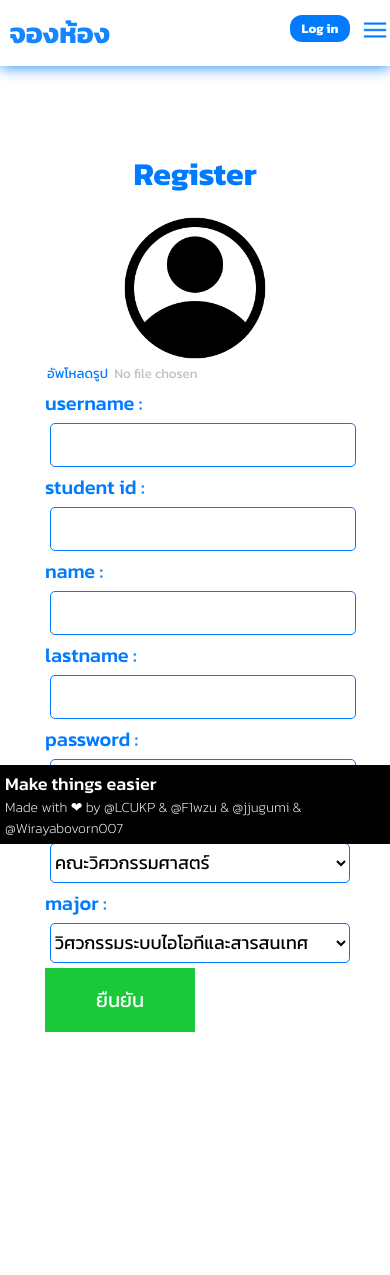
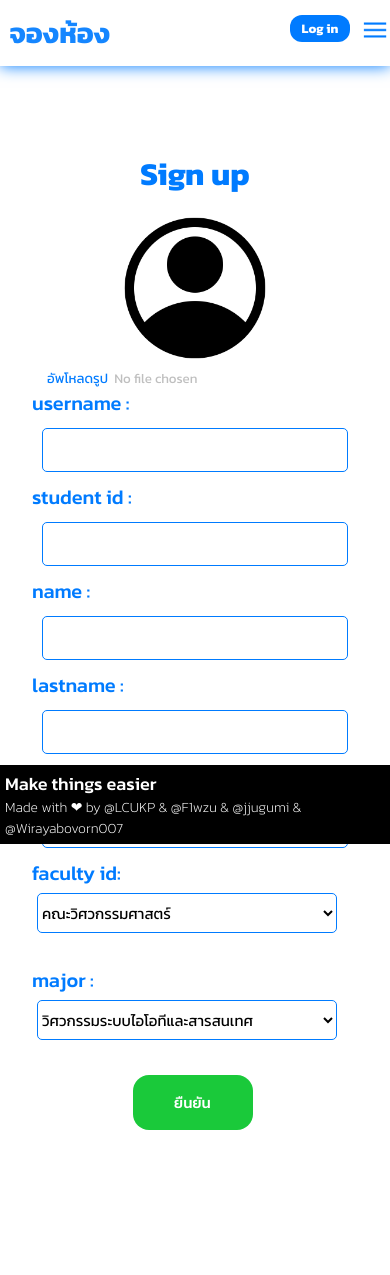
Before and after one commit to LCUKP/Project-PSCP-2024, a Django app: page /register in a window 390 px wide. Before the commit the page ends 1032 px from the top, so only its background shows below. Run offline with Django 5.2, Linux system fonts and the light colour scheme; data comes from the database, SQL or seed files in the repository.

Commit message:
Add responsive to registor.html

```diff
--- a/oursite/app_admin/static/css/form.css
+++ b/oursite/app_admin/static/css/form.css
@@ -13,7 +13,11 @@
     border-radius: 5px;
     margin: 10px;
 }
-
+.input-regis{
+    display: flex;
+    flex-direction: column;
+    float: left;
+}
 .pos{
     display: flex;
     align-items: center;
@@ -24,42 +28,46 @@
     font-size: 20px;
     font-weight: 500;
 }
+
 .input-box{
     float: left;
 }
 .input-box input,select,textarea{
     margin: 10px;
 }
-#submitbt, #submitbt00, #submitbt01{
+#submitbt{
     cursor: pointer;
     transition: 0.3s;
-    border-color: transparent;
+    border: 0.5px solid transparent;
     color: white;
-    width: 150px;
-    font-size: 20px;
+    width: 120px;
+    font-size: 15px;
     padding: 15px 30px;
     background-color: #1ac93a;
     margin-right: 5px;
     padding: 15px;
+    border-radius: 1rem;
+    font-weight: 500;
 }
-#submitbt:hover,#submitbt00:hover,#submitbt01:hover{
+#submitbt:hover{
     background-color: transparent;
     color: #1ac93a;
     border: 0.5px solid;
     border-color: #1ac93a;
 }
-#submitbt01{
-    display: none;
-}
+
 #cancelbt{
+    font-weight: 500;
     cursor: pointer;
-    border-color: transparent;
+    transition: 0.3s;
+    border: 0.5px solid transparent;
     color: white;
-    transition: 0.3s;
-    width: 150px;
+    width: 120px;
     padding: 15px 30px;
-    font-size: 20px;
     background-color: #e91111;
+    margin-right: 5px;
+    padding: 15px;
+    border-radius: 1rem;
 }
 #cancelbt:hover{
     background-color: transparent;
@@ -70,6 +78,7 @@
 .pad-but{
     margin-top: 30px;
     display: flex;
+    justify-content: center;
 }
 textarea{
     display: block;
@@ -86,9 +95,9 @@
 .catagory-select{
     cursor: pointer;
     transition: 0.3s;
-    width: 280px;
+    width: 210px;
     height: 40px;
-    font-size: 18px;
+    font-size: 15px;
     background-color: transparent;
     border: 0.5px solid #007bff;
     border-radius: 5px;
@@ -117,11 +126,14 @@
 
 /*Responsive*/
 @media only screen and (max-width:1200px){
+    .input-regis{
+        float: none;
+    }
     .input-value{
         width: 350px;
     }
     .catagory-select{
-        width: 320px;
+        width: 300px;
     }
     .catagory-select option{
         font-size: 10px;
@@ -130,14 +142,18 @@
 
 @media only screen and (max-width:768px){
     .input-value{
-        width: 250px;
+        width: 300px;
     }
     .catagory-select{
-        width: 220px;
+        width: 300px;
     }
     .catagory-select option{
         font-size: 9px;
     }
+    .pad-but{
+        margin-bottom: 140px;
+    }
+
 }
 
 .upload-image {
@@ -179,16 +195,6 @@
         justify-content: center;
         flex-direction: column;
     }
-    .pad-but{
-        margin-left: 18%;
-    }
-    .addroom h1{
-        margin-left: 25%;
-    }
-    #submitbt01{
-        display: block;
-    }
-    #submitbt00{
-        display: none;
-    }
+
+
 }
--- a/oursite/app_admin/templates/forms/rooms.html
+++ b/oursite/app_admin/templates/forms/rooms.html
@@ -7,7 +7,7 @@
 {% block content %}
 <div class="container">
     <form class="addroom" method="post" action="rooms">
-        <h1>เพิ่มห้อง</h1>
+        <h1 style="font-weight: bold; text-align: left;">เพิ่มห้อง</h1>
         <div class="input-box">
             <div>
             <span class="input-label">ชื่อห้อง</span><br>
--- a/oursite/app_user/templates/forms/register.html
+++ b/oursite/app_user/templates/forms/register.html
@@ -5,40 +5,57 @@
 
 {% block content %}
     <div class="container">
-        <h1 style="font-weight: bold; text-align: center;">Register</h1>
+        <h1 style="font-weight: bold; text-align: center;">Sign up</h1>
         <img src="../static/icon/pfp.png" alt="Upload" id="uploadImage" class="upload-image">
-        <input type="file" accept=".png, .jpg, .jpeg" name="img" id="fileInput" >
+
         <div class="item">
-            <form method = "post" action="register" enctype="multipart/form-data">
+            <form method = "post" action="register" enctype="multipart/form-data" class="addroom">
                 {% csrf_token %}
-                <div class="input-box">
+                <input type="file" accept=".png, .jpg, .jpeg" name="img" id="fileInput" >
 
+            <div class="input-regis">
+                <label for="username" class="input-label">username :</label>
+                <input type="text" name="username" class="input-value">
+            </div>
+            <div>
+                <label for="studentid" class="input-label">student id :</label><br>
+                <input type="text" name="code" class="input-value">
+            </div>
 
+            <div class="input-regis">
+                <label for="name" class="input-label">name :</label>
+                <input type="text" name="name" class="input-value">
+            </div>
 
-                <label for="username" class="input-label">username :</label><br>
-                <input type="text" name="username" class="input-value"><br>
-                <label for="studentid" class="input-label">student id :</label><br>
-                <input type="text" name="code" class="input-value"><br>
+            <div>
+                <label for="lastname" class="input-label">lastname :</label><br>
+                <input type="text" name="lastname" class="input-value">
+            </div>
 
-                <label for="name" class="input-label">name :</label><br>
-                <input type="text" name="name" class="input-value"><br>
-                <label for="lastname" class="input-label">lastname :</label><br>
-                <input type="text" name="lastname" class="input-value"><br>
-                <label for="password" class="input-label">password :</label><br>
-                <input type="password" name="password" class="input-value"><br>
-                <label for="fac id" class="input-label">faculty id:</label><br>
+            <div class="input-regis">
+                <label for="password" class="input-label">password :</label>
+                <input type="password" name="password" class="input-value">
+            </div>
+
+            <div class="input-regis">
+                <label for="fac id" class="input-label">faculty id:</label>
                 <select name="faculty" class="catagory-select">
                     {% for faculty in all_faculty %}
                     <option value ="{{faculty.facid}}">{{faculty.facname}}</option>
                     {% endfor %}
                 </select><br>
+            </div>
+            <div style="float: none;">
                 <label for="major" class="input-label"> major :</label><br>
                 <select name="major" class="catagory-select">
                     {% for major in all_major %}
                     <option value ="{{major.id}}">{{major.majorname}}</option>
                     {% endfor %}
                 </select><br>
+            </div>
+            <div class="pad-but">
                 <button type="submit" id="submitbt">ยืนยัน</button>
+            </div>
             </form>
         </div>
     </div>
```
